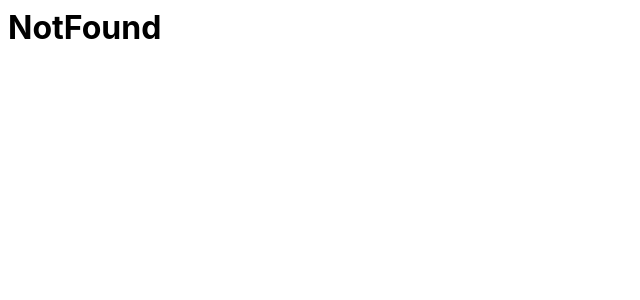
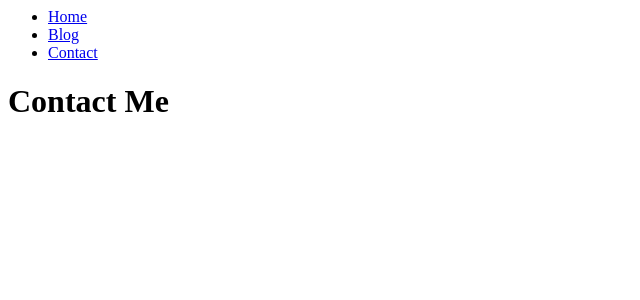
Before and after one commit to seth-agba/_Vie, a React (Create React App) app: page /contact in a window 1280 px wide. Shown: the top 300 px of the page, without its empty margins (0-640 px from the left). Built offline with nearby package versions, Linux system fonts and the light colour scheme.

Commit message:
2 files modified, 2 added, 1 deleted

```diff
--- a/src/App.js
+++ b/src/App.js
@@ -1,22 +1,24 @@
 import React from 'react';
-import ReactDom from 'react-dom/client';
-import { BrowserRouter as Router, Route, Routes } from 'react-router-dom';
+import ReactDOM from 'react-dom/client';
+import { BrowserRouter, Routes, Route } from 'react-router-dom';
+import Layout from './pages/Layout';
+import Home from './pages/Home';
+import Blogs from './pages/Blogs';
+import Contact from './pages/Contact';
+import NoPage from './pages/NoPage';
 
-import Blogs from './pages/Blogs';
-import Home from './pages/Home';
-import Layout from './pages/Layout';
-import NotFound from './pages/NotFound';
-import './style.css';
-
-export default function App() {
+const App = () => {
   return (
-    <Router>
+    <BrowserRouter>
       <Routes>
-        <Route path="/" element={<Layout />} />
-        <Route index element={<Home />} />
-        <Route path="/Blogs" element={<Blogs />} />
-        <Route path="*" element={<NotFound />} />
+        <Route path="/" element={<Layout />}>
+          <Route index element={<Home />} />
+          <Route path="Blogs" element={<Blogs />} />
+          <Route path="contact" element={<Contact />} />
+          <Route path="*" element={<NoPage />} />
+        </Route>
       </Routes>
-    </Router>
+    </BrowserRouter>
   );
-}
+};
+export default App;
--- /dev/null
+++ b/src/pages/Contact.js
@@ -0,0 +1,6 @@
+import React from 'react';
+const Contact = () => {
+  return <h1>Contact Me</h1>;
+};
+
+export default Contact;
--- a/src/pages/Layout.js
+++ b/src/pages/Layout.js
@@ -11,6 +11,9 @@ export default function Layout() {
           <li>
             <Link to="/Blogs">Blog</Link>
           </li>
+          <li>
+            <Link to="/contact">Contact</Link>
+          </li>
         </ul>
       </nav>
       <Outlet />
--- /dev/null
+++ b/src/pages/NoPage.js
@@ -0,0 +1,6 @@
+import React from 'react'
+const NoPage = () => {
+  return <h1>404</h1>;
+};
+
+export default NoPage;
--- a/src/pages/NotFound.js
+++ /dev/null
@@ -1,9 +0,0 @@
-import React from 'react';
-
-export default function NotFound() {
-  return (
-    <div>
-      <h1>NotFound</h1>
-    </div>
-  );
-}
```
